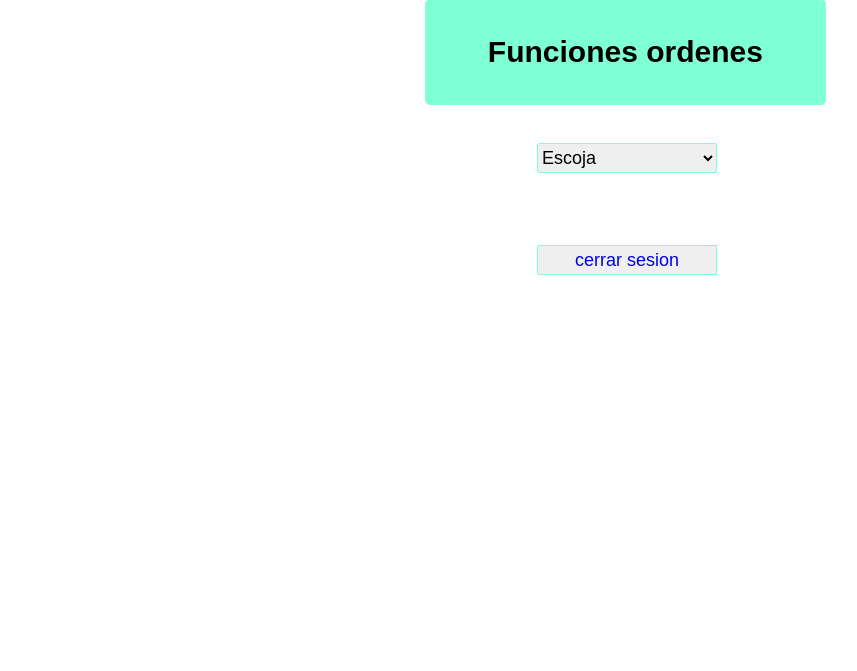
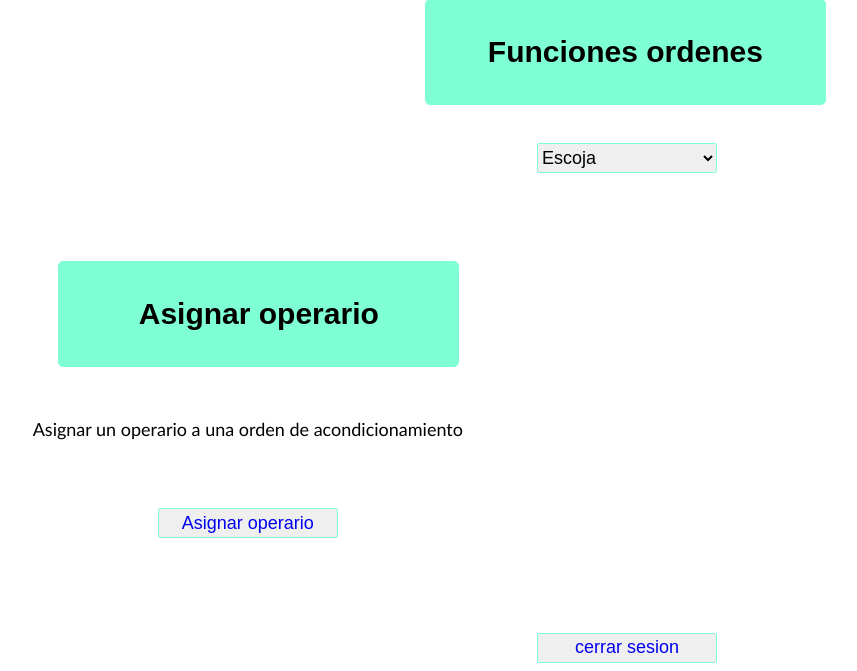
Before and after one commit to jeffer5/friendy_software, a PHP site: page /supervisor.php in a window 1280 px wide. Shown: the part 785-1456 px from the top of the page, without its empty margins (13-870 px from the left). Before the commit the page ends 1060 px from the top, so only its background shows below. Run offline with PHP 8.4, Linux system fonts and the light colour scheme; the visitor is signed in with stand-in values (Sample User, id 1); data that the repository does not hold is empty.

Commit message:
cuarto commit

```diff
--- a/styles/styles_supe.css
+++ b/styles/styles_supe.css
@@ -171,8 +171,6 @@ body{
   }
 
 
-
-
   #descripcion{
 
     margin-top: 6%;
--- a/supervisor.php
+++ b/supervisor.php
@@ -183,6 +183,20 @@
             </div>
 
 
+
+            <br><div class='mensaje-1'><h2>Asignar operario</h2></div>
+
+            <div>
+
+                <div id="descripcion-1" >
+                    <p>Asignar un operario a una orden de acondicionamiento</p>
+                </div>
+                <button id="asignar"><a href="asignar.php">Asignar operario</a></button>
+            </div>
+
+
+
+
             <script src="javascript/funciones.js"></script>
 
             <br><br><button id="salir"><a href="cerrar_sesion.php">cerrar sesion</a></button>
```
